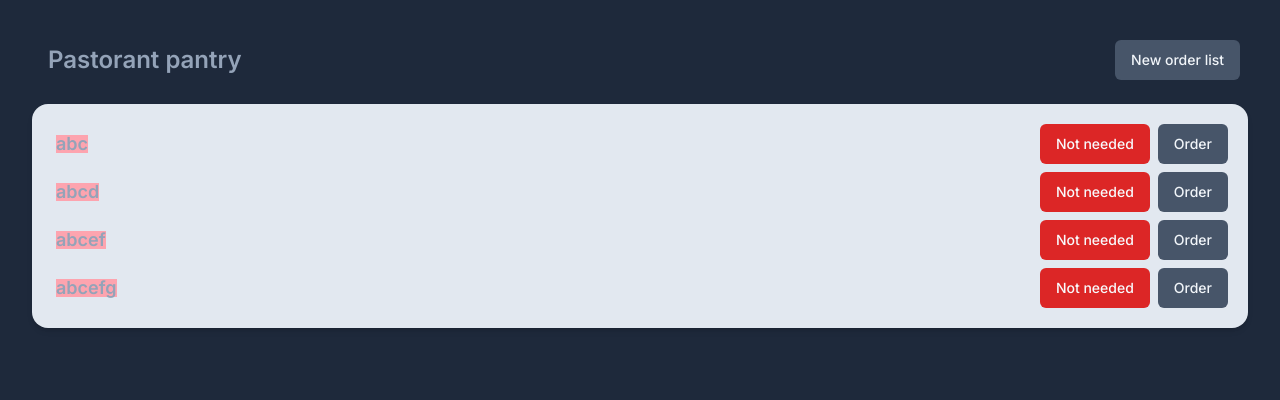
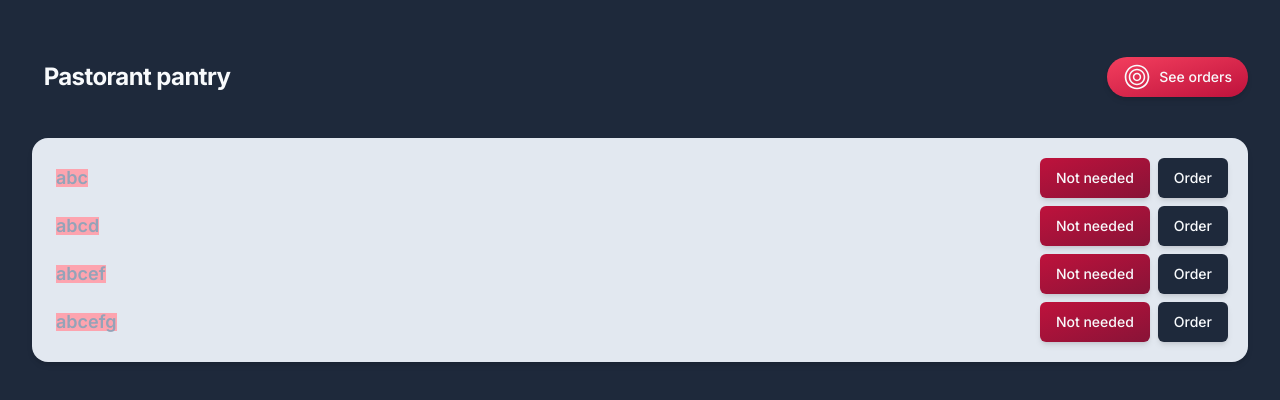
Before and after one commit to Hr-kutsarov/pastorant-pantry, a Next.js app in the folder my-app/: page / in a window 1280 px wide. Shown: the top 400 px of the page. Built offline with nearby package versions, Linux system fonts and the light colour scheme.

Commit message:
Update: navigation menu

```diff
--- a/my-app/app/(Home)/page.tsx
+++ b/my-app/app/(Home)/page.tsx
@@ -11,16 +11,7 @@ export default function Home() {
 
   return (
     <PageLayout>
-      <NavLayout>
-        <Label>
-          <span className={twMerge('text-slate-400 text-2xl')}>
-            Pastorant pantry
-          </span>
-        </Label>
-        <Button variant='default'>
-          New order list
-        </Button>
-      </NavLayout>
+      <NavLayout />
       <SectionLayout>
         <ProductsList />
       </SectionLayout>
--- a/my-app/components/compound/navigation-layout.tsx
+++ b/my-app/components/compound/navigation-layout.tsx
@@ -1,11 +1,16 @@
 import { twMerge } from "tailwind-merge"
+import NavLogoModule from "@/components/compound/navigation-layout/navigation-logo";
+import NavMenuModule from "@/components/compound/navigation-layout/navigation-menu";
+import NavAuthModule from "@/components/compound/navigation-layout/navigation-auth-module";
 
-export default function NavLayout({ children }: {children: React.ReactNode}) {
-    const navStyles = 'bg-transparent mb-4 flex items-center justify-between p-2';
+export default function NavLayout() {
+    const navStyles = 'bg-transparent flex items-center gap-4 mb-4';
 
     return (
         <nav className={twMerge(navStyles)}>
-            {children}
+            <NavLogoModule />
+            <NavMenuModule />
+            <NavAuthModule />
         </nav>
     )
 }
--- /dev/null
+++ b/my-app/components/compound/navigation-layout/navigation-auth-module.tsx
@@ -0,0 +1,28 @@
+'use client'
+
+import {motion} from 'framer-motion';
+import { Button } from "@/components/ui/button";
+import { twMerge } from "tailwind-merge"
+import { RxTarget } from 'react-icons/rx'
+
+export default function NavAuthModule() {
+    const spanStyles = 'flex bg-transparent rounded-full w-auto h-full items-center justify-end';
+
+    return (
+        <motion.span
+            // hover effects
+            whileHover={{ scale: 1.1 }}
+            // whileHover={{ scale: 1.2, rotate: 90 }}
+            whileTap={{
+              scale: 0.9,
+            }}
+            // styles
+            className={twMerge(spanStyles)}>
+            {/* span menu here */}
+            <Button variant='action'>
+                <RxTarget size={28} />
+                See orders
+            </Button>
+        </motion.span>
+    )
+}
--- /dev/null
+++ b/my-app/components/compound/navigation-layout/navigation-logo.tsx
@@ -0,0 +1,15 @@
+'use client'
+import { twMerge } from "tailwind-merge"
+import { motion } from "framer-motion";
+import { GiBookmarklet } from "react-icons/gi";
+
+export default function NavLogoModule() {
+    const spanStyles = 'bg-transparent group relative border-1 border-slate-50 flex aspect-square w-full max-w-[210px] max-h-[90px] h-full justify-center items-center';
+
+    return (
+        <motion.span className={twMerge(spanStyles)}>
+            {/* span menu here */}
+            <p className="text-2xl font-bold tracking-tight text-slate-50">Pastorant pantry</p>
+        </motion.span>
+    )
+}
--- /dev/null
+++ b/my-app/components/compound/navigation-layout/navigation-menu.tsx
@@ -0,0 +1,32 @@
+'use client'
+
+import { twMerge } from "tailwind-merge";
+import { motion, AnimatePresence } from 'framer-motion';
+
+export default function NavMenuModule() {
+    const spanStyles = 'flex w-full h-full';
+
+    return (
+        <span className={twMerge(spanStyles)}>
+            {/* span menu here */}
+            {/* <AnimatePresence>
+                <motion.div
+                    initial={{
+                        y: '-100px'
+                    }}
+                    animate={{
+                        y: '0px'
+                    }}
+                    transition={{
+                        duration: 1.4,
+                        type: 'spring',
+                        ease: 'backInOut'
+                    }}
+                    exit={{opacity: 0}}>
+                    <h2>menu</h2>
+                </motion.div>
+            </AnimatePresence> */}
+
+        </span>
+    )
+}
--- a/my-app/components/ui/button.tsx
+++ b/my-app/components/ui/button.tsx
@@ -5,14 +5,14 @@ import { cva, type VariantProps } from "class-variance-authority"
 import { cn } from "@/lib/utils"
 
 const buttonVariants = cva(
-  "inline-flex items-center justify-center whitespace-nowrap rounded-md text-sm font-medium ring-offset-background transition-colors focus-visible:outline-none focus-visible:ring-2 focus-visible:ring-ring focus-visible:ring-offset-2 disabled:pointer-events-none disabled:opacity-50",
+  "inline-flex items-center shadow-md justify-center whitespace-nowrap rounded-md text-sm font-medium ring-offset-background transition-colors focus-visible:outline-none focus-visible:ring-2 focus-visible:ring-ring focus-visible:ring-offset-2 disabled:pointer-events-none disabled:opacity-50",
   {
     variants: {
       variant: {
-        default: "bg-slate-600 text-slate-100 hover:bg-slate-800",
+        default: "bg-slate-800 text-slate-50 hover:bg-slate-600",
         secondary: "bg-slate-400 text-slate-200 hover:bg-rose-200",
-        destructive: "bg-red-600 text-slate-50 hover:bg-red-800",
-        action: ''
+        destructive: "bg-gradient-to-br from-rose-700 to-rose-900 hover:from-rose-500 hover:to-rose-700 text-slate-50 hover:bg-red-800",
+        action: 'bg-gradient-to-br from-rose-500 to-rose-700 text-slate-50 gap-2 rounded-full'
       },
       size: {
         default: "h-10 px-4 py-2",
```
